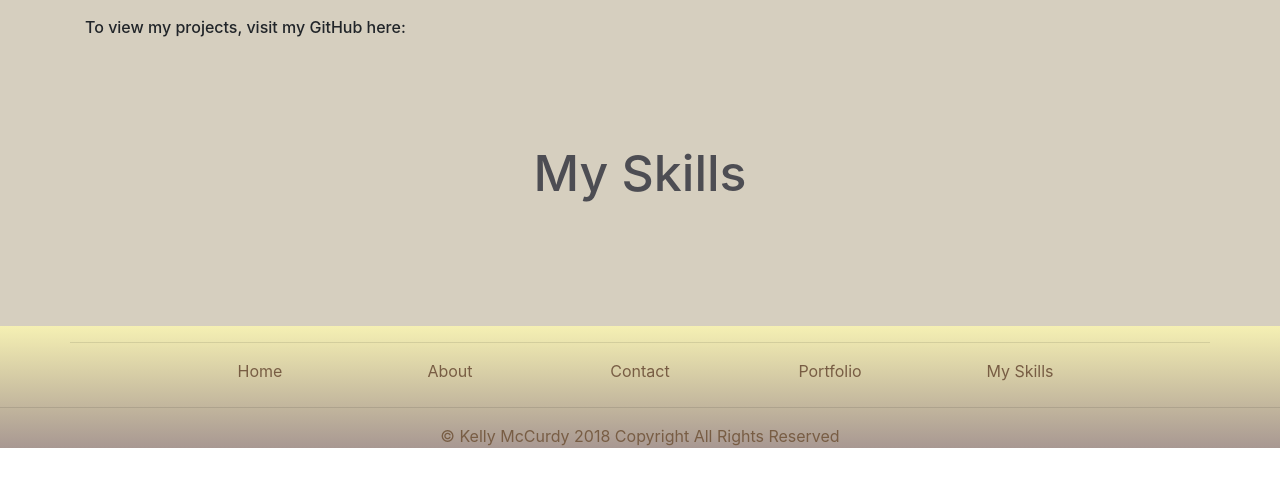
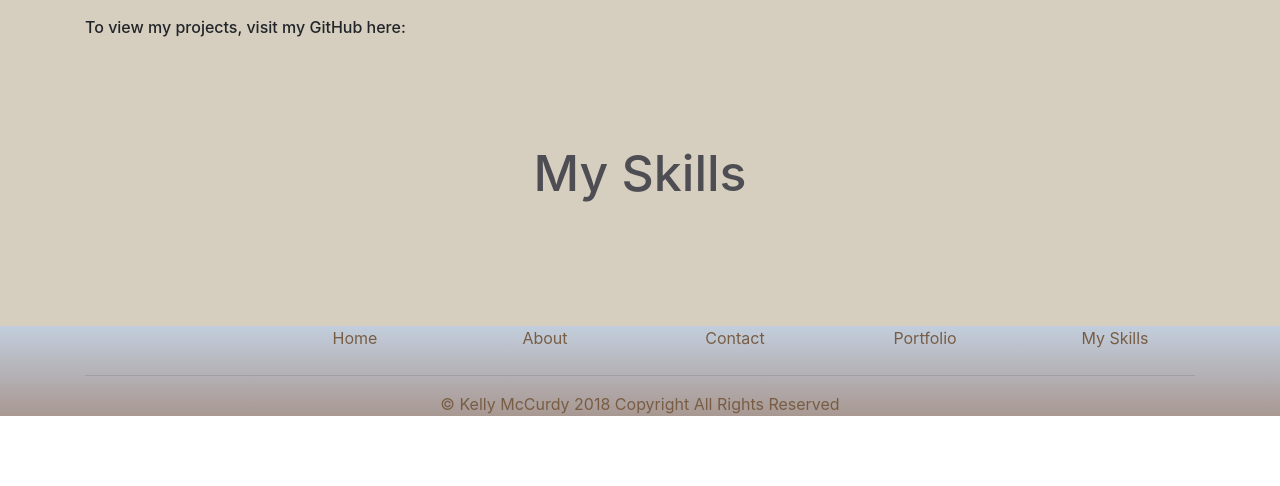
Before and after one commit to kellyjmccurdy/kellyjmccurdy.github.io, a plain HTML site: page index.html in a window 1280 px wide. Shown: the part 2282-2768 px from the top of the page. Drawn offline with nearby package versions, Linux system fonts and the light colour scheme.

Commit message:
made changes to footer. Trying to get css to work

```diff
--- a/CSS/footer.css
+++ b/CSS/footer.css
@@ -1,5 +1,5 @@
 .footer {
-    background-image: linear-gradient(#F5F0B3, #A89892);
+    background-image: linear-gradient(#C2CEDD, #A89892);
 }
 
 a {
@@ -16,6 +16,8 @@ a {
 
 .hr {
     background-color: rgba(77,77,83);
+    width: 100%;
+    size: 5;
 }
 
 .copyright {
--- a/index.html
+++ b/index.html
@@ -192,7 +192,7 @@
                     <div class="row text-center d-flex justify-content-center">
 
                         <!-- Grid column -->
-                        <hr width="100%" size="5">
+                        <hr>
                         <div h6 class="col-md-2 mb-2">
                             <a href="#description">Home</a>
                         </div>
@@ -217,17 +217,15 @@
                             <a href="#skills">My Skills</a>
                         </div>
                     </div>
-            </div>
-
-                <hr width="100%" size="5">
+                        <hr>
                         <!-- Copyright -->
                         <p class="copyright">
                         <a class="copy-link scroll-top" href>© Kelly McCurdy 2018 Copyright All Rights
                         Reserved</a>
                         </p>
                 </div>
+            </div>
         </footer>
-    </div>
     <script type="text/javascript" src='./js/main.js'></script>
 </body>
 
```
Lines whose indentation alone changed are shown as unchanged.
